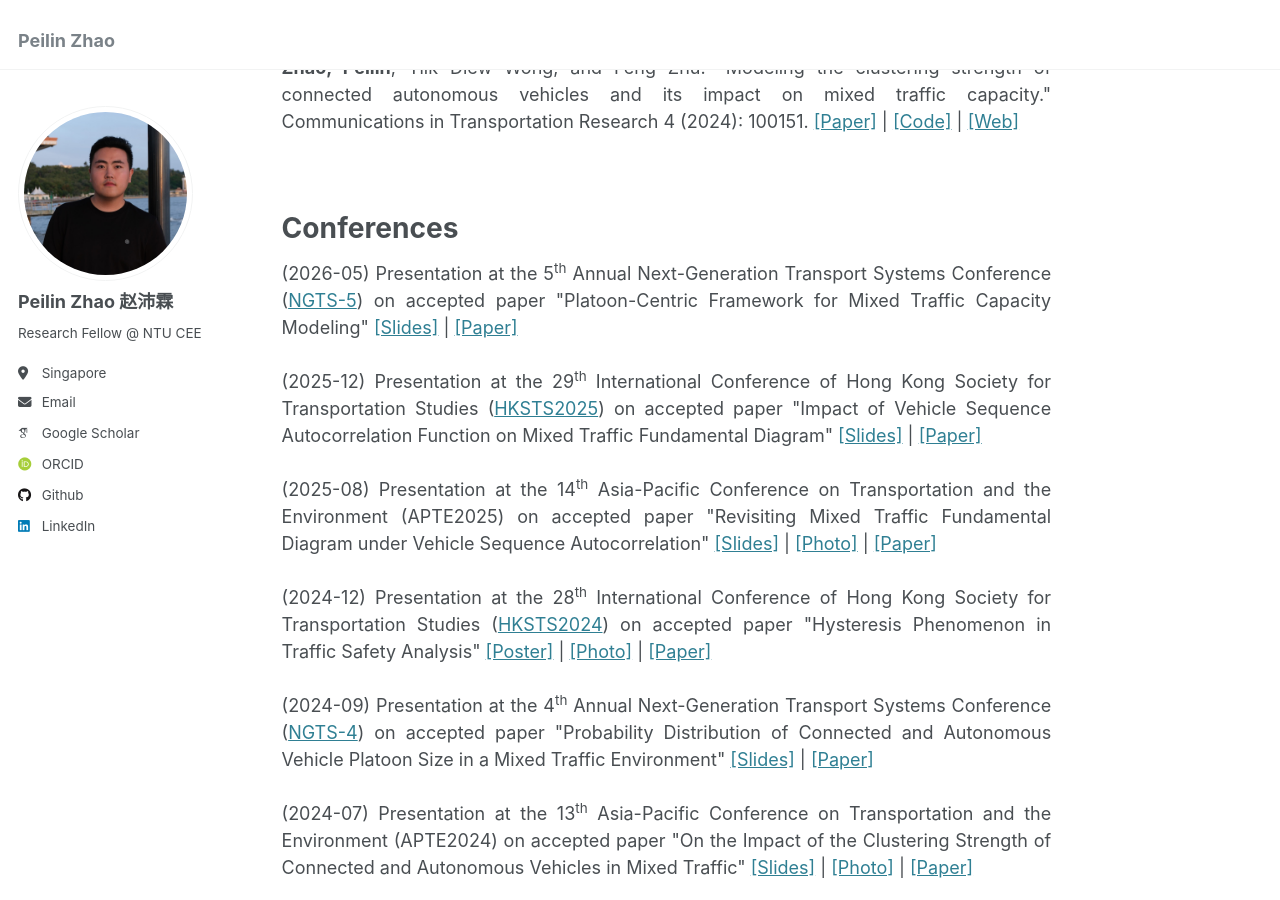
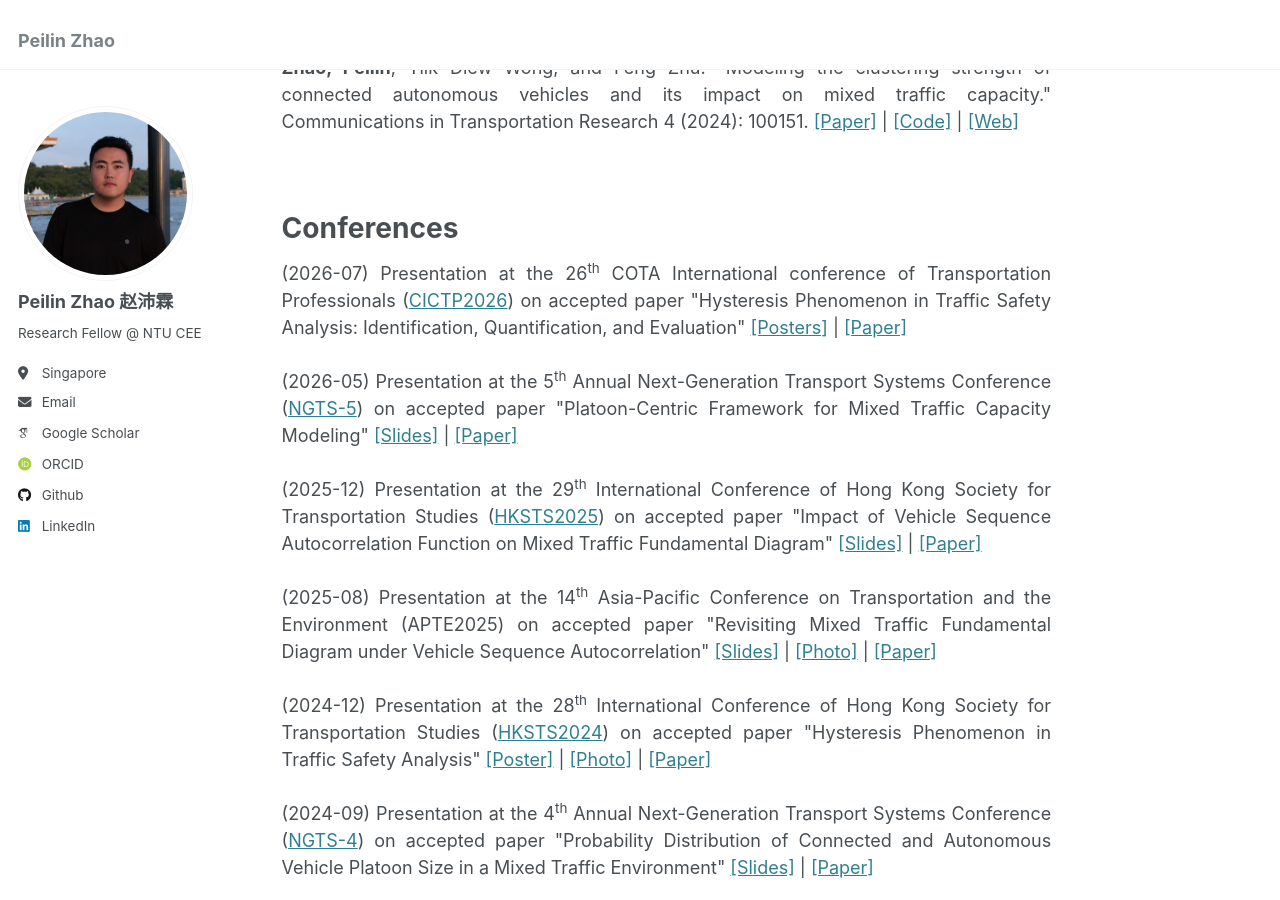
Before and after one commit to Jerry-zpl/Jerry-zpl.github.io, a Jekyll site: the page built from _pages/about.md, in a window 1280 px wide and 900 px high, scrolled down 1352 px. Built offline with Jekyll 4.4.1, drawn with Linux system fonts in a browser that asks for light colours; some web fonts are replaced.

Commit message:
Update about.md

```diff
--- a/_pages/about.md
+++ b/_pages/about.md
@@ -85,6 +85,10 @@ Conferences
 
 <div style="text-align: justify;">
 
+(2026-07) Presentation at the 26<sup>th</sup> COTA International conference of Transportation Professionals (<a href="https://cictp2026.sdjtu.edu.cn/index.htm">CICTP2026</a>) on accepted paper "Hysteresis Phenomenon in Traffic Safety Analysis: Identification, Quantification, and Evaluation" <a href="http://jerry-zpl.github.io/files/CICTP2026.pdf">[Posters]</a> | <a href="https://doi.org/10.1016/j.trc.2025.105806">[Paper]</a>
+
+<br><br>
+
 (2026-05) Presentation at the 5<sup>th</sup> Annual Next-Generation Transport Systems Conference (<a href="https://nextranspurdue.wixsite.com/ngts5">NGTS-5</a>) on accepted paper "Platoon-Centric Framework for Mixed Traffic Capacity Modeling" <a href="http://jerry-zpl.github.io/files/NGTS-5_ZPL.pdf">[Slides]</a> | <a href="https://doi.org/10.1016/j.trc.2025.105170">[Paper]</a>
 
 <br><br>
```
